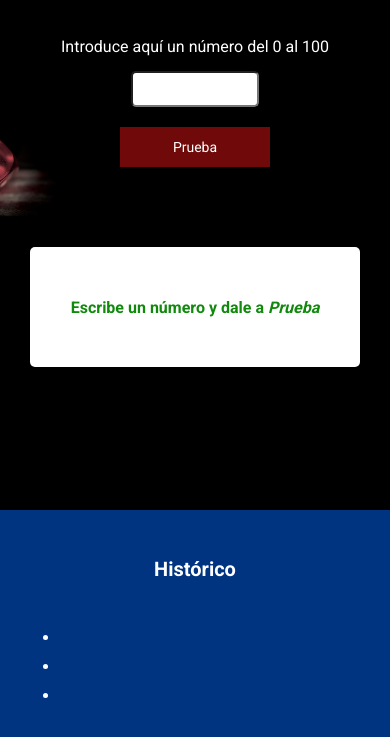
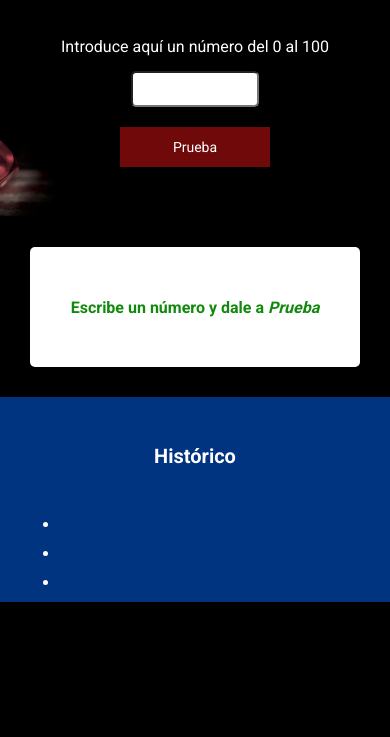
Before and after one commit to gloriafercu/clarke-s2-eval-mnn-gloriafercu, a plain HTML site: page index.html in a window 390 px wide. Shown: the part 81-818 px from the top of the page. Drawn offline with Linux system fonts and the light colour scheme.

Commit message:
change margin-bottom in cell

```diff
--- a/css/styles.css
+++ b/css/styles.css
@@ -217,9 +217,11 @@ body {
   .main {
     display: flex;
     flex-direction: column;
+    height: auto;
   }
   .game {
     height: auto;
+    margin: 0 0 30px;
   }
   .historic {
     height: auto;
@@ -249,4 +251,5 @@ body {
     font-size: 14px;
   }
 
+
 }
```
